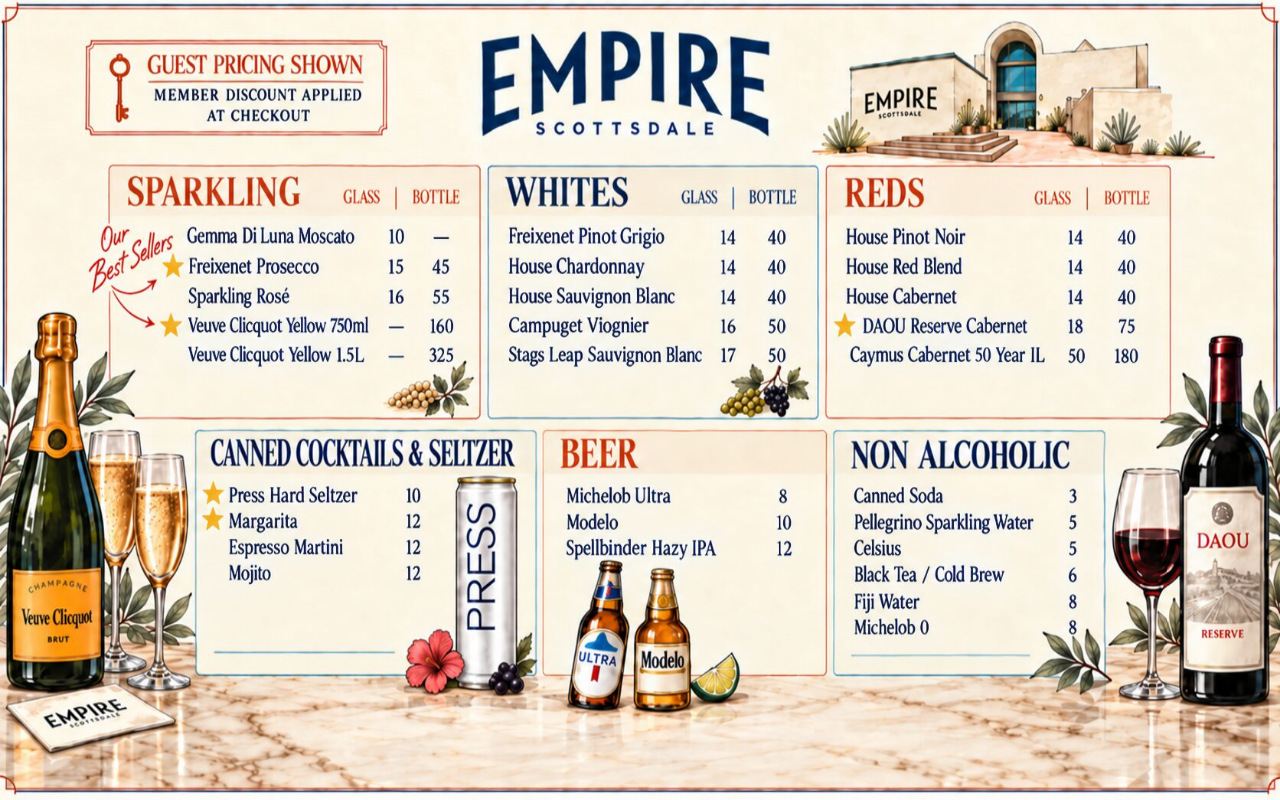
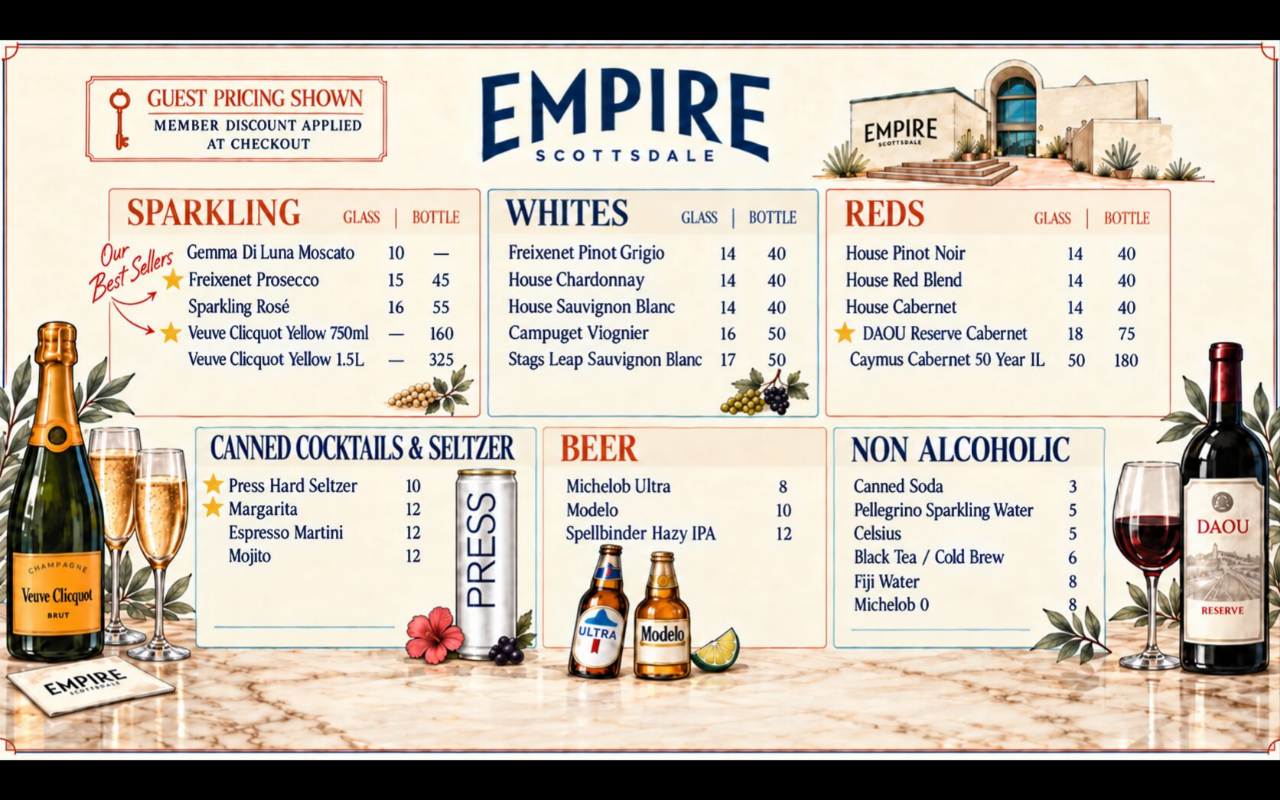
Before and after one commit to ewu1209/staticMenu, a plain HTML site: page index.html in a window 1280 px wide. Drawn offline with Linux system fonts and the light colour scheme.

Commit message:
Preserve menu aspect ratio on TV displays

```diff
--- a/index.html
+++ b/index.html
@@ -25,12 +25,13 @@
         width: 100%;
         height: 100%;
         border: 0;
-        object-fit: fill;
+        object-fit: contain;
+        object-position: center;
       }
     </style>
   </head>
   <body>
-    <!-- Full-screen menu display -->
+    <!-- Preserve the menu's original aspect ratio without cropping or stretching. -->
     <img class="menu" src="menu.jpg" alt="Empire menu">
   </body>
 </html>
```
